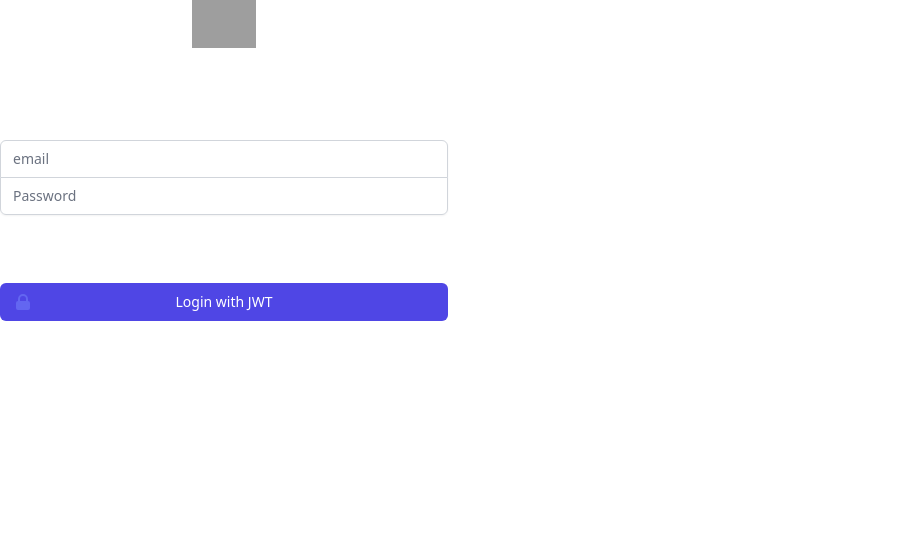
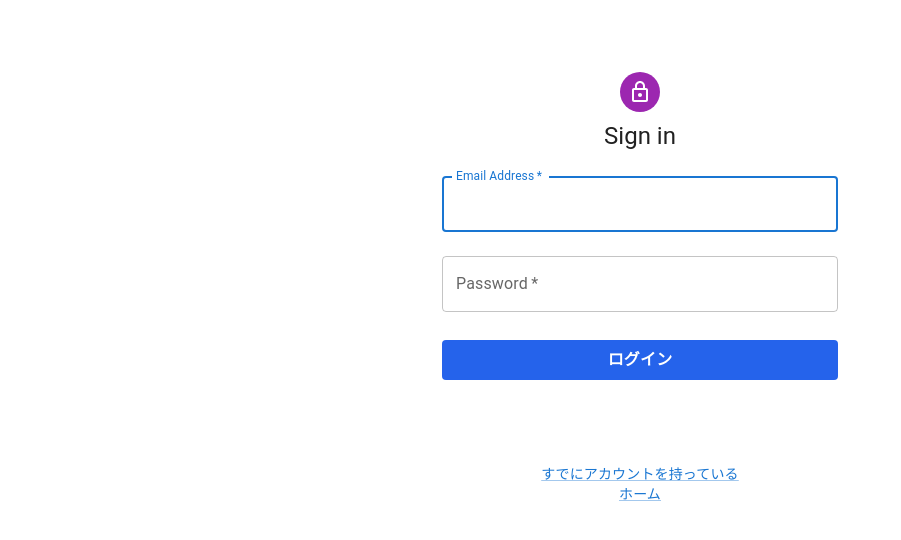
Before and after one commit to sugizou3/BisinessHakase_frontend, a Next.js app: page /signup in a window 1280 px wide. Shown: the top 540 px of the page, without its empty margins (0-901 px from the left). Built offline with nearby package versions, Linux system fonts and the light colour scheme; grey boxes are pictures that could not be loaded.

Commit message:
update-2022-8-21

```diff
--- a/components/UIkit/AppBar.js
+++ b/components/UIkit/AppBar.js
@@ -1,19 +1,29 @@
 import Button from "@mui/material/Button";
+import Avatar from "@mui/material/Avatar";
 import { SearchComponent } from "./index.js";
 import Link from "next/link";
 import { useRouter } from "next/router";
 import Cookie from "universal-cookie";
+import { useSelector, useDispatch } from "react-redux";
+import {
+  selectAuthen,
+  editEmail,
+  editPassword,
+} from "../../src/reducks/login/loginSlice.js";
 
 const cookie = new Cookie();
 
 export default function AppBar() {
   const router = useRouter();
+  const dispatch = useDispatch();
+  const authen = useSelector(selectAuthen);
 
   const logout = () => {
+    dispatch(editEmail(""));
+    dispatch(editPassword(""));
     cookie.remove("access_token", { path: "/" });
     router.push("/signup");
   };
-
 
   return (
     <div className="flex justify-between items-center h-14 mx-4">
@@ -27,16 +37,23 @@ export default function AppBar() {
       <div className="flex items-center justify-center flex-grow h-10">
         <SearchComponent />
       </div>
+      {authen.email ? (
+        <button onClick={logout}>
+          <Avatar>H</Avatar>
+        </button>
+      ) : (
+        <Link href="signup/">
           <Button
             type="submit"
             fullWidth
             variant="outlined"
             sx={{ fontWeight: "bold", width: 90 }}
             className="flex items-center "
-          onClick={logout}
           >
             ログイン
           </Button>
+        </Link>
+      )}
     </div>
   );
 }
--- a/components/UIkit/Chip.js
+++ b/components/UIkit/Chip.js
@@ -4,7 +4,7 @@ import Link from "next/link";
 export default function Chip({ name = "" }) {
   return (
     <Link href="/">
-      <div className="font-Roboto font-medium text-sm border border-stone-300 bg-stone-100 hover:bg-stone-200 rounded-full px-3 h-8 flex items-center cursor-pointer min-w-max select-none">
+      <div className="font-Roboto font-medium text-sm border border-stone-300 bg-stone-100 hover:bg-stone-200 rounded-full px-3 h-8 flex items-center cursor-pointer min-w-max select-none ">
         {/* <div className="font-Roboto font-medium text-sm border border-black bg-black text-white rounded-full px-3 h-8 flex items-center cursor-pointer select-none"> */}
         {name}
       </div>
--- a/components/UIkit/ChipBar.js
+++ b/components/UIkit/ChipBar.js
@@ -4,8 +4,8 @@ import { Chip } from "./";
 
 export default function ChipBar() {
   return (
-    <div className="flex items-center px-6 py-2 px-4 space-x-3 overflow-x-scroll hidden-scrollbar hidden-scrollbar::-webkit-scrollbar ">
-      <Chip name="python" />
+    <div className="flex items-center px-6 py-2 px-4 space-x-3 overflow-x-scroll  hidden-scrollbar hidden-scrollbar::-webkit-scrollbar whitespace-nowrap ">
+      <Chip name="python" className="inline-block"/>
       <Chip name="javascript" />
       <Chip name="数学" />
       <Chip name="音楽" />
--- a/package.json
+++ b/package.json
@@ -14,14 +14,20 @@
     "@emotion/styled": "^11.8.1",
     "@mui/icons-material": "^5.6.0",
     "@mui/material": "^5.6.0",
+    "@reduxjs/toolkit": "^1.8.2",
+    "axios": "^0.27.2",
     "next": "12.1.0",
     "node-fetch": "^3.2.4",
     "react": "17.0.2",
     "react-dom": "17.0.2",
+    "react-redux": "^8.0.2",
+    "redux": "^4.2.0",
+    "redux-persist": "^6.0.0",
     "swr": "^1.2.2",
     "universal-cookie": "^4.0.4"
   },
   "devDependencies": {
+    "@types/react-redux": "^7.1.24",
     "autoprefixer": "^10.4.4",
     "eslint": "8.11.0",
     "eslint-config-next": "12.1.0",
--- a/pages/_app.js
+++ b/pages/_app.js
@@ -1,8 +1,16 @@
-import '../styles/globals.css'
-import 'tailwindcss/tailwind.css'
+import "../styles/globals.css";
+import "tailwindcss/tailwind.css";
+
+import React from "react";
+import store from "../src/reducks/store";
+import { Provider } from "react-redux";
 
 function MyApp({ Component, pageProps }) {
-  return <Component {...pageProps} />
+  return (
+    <Provider store={store}>
+      <Component {...pageProps} />
+    </Provider>
+  );
 }
 
-export default MyApp
+export default MyApp;
--- a/pages/create.js
+++ b/pages/create.js
@@ -1,26 +1,51 @@
-import {useState} from "react";
+import { useState } from "react";
 import TextField from "@mui/material/TextField";
 import "tailwindcss/tailwind.css";
-import Button from '@mui/material/Button';
+import Link from "next/link";
+import Button from "@mui/material/Button";
 import Layout from "../components/Layout";
 import { MessageCard } from "../components/UIkit";
+import { useSelector, useDispatch } from "react-redux";
+import { selectAuthen } from "../src/reducks/login/loginSlice";
 
 export default function Search() {
+  const dispatch = useDispatch();
+  const authen = useSelector(selectAuthen);
 
-  const [value, setValue] = useState('');
+  const [value, setValue] = useState("");
 
   const handleChange = (event) => {
     setValue(event.target.value);
   };
 
   return (
+    <>
+      {authen.email ? (
         <Layout title="Search">
           <div className="flex justify-center p-8 bg-stone-50 h-full">
             <div className="flex flex-col w-4/5 max-w-2xl">
-        <TextField id="outlined-basic" label="題名" variant="standard" className="mb-12" />
+              <TextField
+                id="outlined-basic"
+                label="題名"
+                variant="standard"
+                className="mb-12"
+              />
               <div className=" self-end w-3/5">
-        <TextField id="standard-basic" label="本の名前" variant="standard" size="small" className="mb-6  w-full" />
-        <TextField id="standard-basic" label="本の著者" variant="standard" size="small" className="mb-16 w-full" /></div>
+                <TextField
+                  id="standard-basic"
+                  label="本の名前"
+                  variant="standard"
+                  size="small"
+                  className="mb-6  w-full"
+                />
+                <TextField
+                  id="standard-basic"
+                  label="本の著者"
+                  variant="standard"
+                  size="small"
+                  className="mb-16 w-full"
+                />
+              </div>
               <TextField
                 id="filled-multiline-flexible"
                 label="内容"
@@ -33,8 +58,30 @@ export default function Search() {
                 className="mb-16"
               />
 
-        <Button variant="outlined" className="flex mb-16 w-24 self-center">Contained</Button>
-      </div></div>
+              <Button
+                variant="outlined"
+                className="flex mb-16 w-24 self-center"
+              >
+                Contained
+              </Button>
+            </div>
+          </div>
         </Layout>
+      ) : (
+        <Layout title="Search">
+          <Link href="signup/">
+            <Button
+              type="submit"
+              fullWidth
+              variant="outlined"
+              sx={{ fontWeight: "bold", width: 90 }}
+              className="flex items-center "
+            >
+              ログイン
+            </Button>
+          </Link>
+        </Layout>
+      )}
+    </>
   );
 }
--- a/pages/signup.js
+++ b/pages/signup.js
@@ -1,10 +1,41 @@
+import Avatar from "@mui/material/Avatar";
+import Button from "@mui/material/Button";
+import CssBaseline from "@mui/material/CssBaseline";
+import TextField from "@mui/material/TextField";
+import FormControlLabel from "@mui/material/FormControlLabel";
+import Checkbox from "@mui/material/Checkbox";
+import Link from "@mui/material/Link";
+import Grid from "@mui/material/Grid";
+import Box from "@mui/material/Box";
+import LockOutlinedIcon from "@mui/icons-material/LockOutlined";
+import Typography from "@mui/material/Typography";
+import Container from "@mui/material/Container";
+import { createTheme, ThemeProvider } from "@mui/material/styles";
 import { useState } from "react";
 import { useRouter } from "next/router";
 import Cookie from "universal-cookie";
+import { useSelector, useDispatch } from "react-redux";
+import {
+  editEmail,
+  editPassword,
+  toggleMode,
+  selectAuthen,
+  selectIsLoginView,
+  selectProfile,
+  fetchAsyncRegister,
+  fetchAsyncProf,
+} from "../src/reducks/login/loginSlice";
 
 const cookie = new Cookie();
 
+const theme = createTheme();
+
 export default function Auth() {
+  const dispatch = useDispatch();
+  const authen = useSelector(selectAuthen);
+  const isLoginView = useSelector(selectIsLoginView);
+  const btnDisabler = authen.email === "" || authen.password === "";
+
   const router = useRouter();
   const [email, setEmail] = useState("");
   const [password, setPassword] = useState("");
@@ -32,6 +63,8 @@ export default function Auth() {
         .then((data) => {
           const options = { path: "/" };
           cookie.set("access_token", data.access, options);
+          dispatch(editEmail(email));
+          dispatch(editPassword(password));
         });
       router.push("/");
     } catch (err) {
@@ -64,85 +97,67 @@ export default function Auth() {
   };
 
   return (
-    <div className="max-w-md w-full space-y-8">
-      <div>
-        <img
-          className="mx-auto h-12 w-auto"
-          src="https://tailwindui.com/img/logos/workflow-mark-indigo-600.svg"
-          alt="Workflow"
-        />
-        <h2 className="mt-6 text-center text-3xl font-extrabold text-white">
-          {isLogin ? "Login" : "Sign up"}
-        </h2>
-      </div>
-      <form className="mt-8 space-y-6" onSubmit={authUser}>
-        <input type="hidden" name="remember" value="true" />
-        <div className="rounded-md shadow-sm -space-y-px">
-          <div>
-            <input
+    <>
+      <ThemeProvider theme={theme}>
+        <Container component="main" maxWidth="xs">
+          <CssBaseline />
+          <Box
+            sx={{
+              marginTop: 8,
+              display: "flex",
+              flexDirection: "column",
+              alignItems: "center",
+            }}
+          >
+            <Avatar sx={{ m: 1, bgcolor: "secondary.main" }}>
+              <LockOutlinedIcon />
+            </Avatar>
+            <Typography component="h1" variant="h5">
+              Sign in
+            </Typography>
+            <Box component="form" onSubmit={authUser} noValidate sx={{ mt: 1 }}>
+              <TextField
+                margin="normal"
+                required
+                fullWidth
+                id="email"
+                label="Email Address"
                 name="email"
-              type="text"
                 autoComplete="email"
-              required
-              className="appearance-none rounded-none relative block w-full px-3 py-2 border border-gray-300 placeholder-gray-500 text-gray-900 rounded-t-md focus:outline-none focus:ring-indigo-500 focus:border-indigo-500 focus:z-10 sm:text-sm"
-              placeholder="email"
-              value={email}
+                autoFocus
                 onChange={(e) => {
                   setEmail(e.target.value);
                 }}
               />
-          </div>
-          <div>
-            <input
+              <TextField
+                margin="normal"
+                required
+                fullWidth
                 name="password"
+                label="Password"
                 type="password"
+                id="password"
                 autoComplete="current-password"
-              required
-              className="appearance-none rounded-none relative block w-full px-3 py-2 border border-gray-300 placeholder-gray-500 text-gray-900 rounded-b-md focus:outline-none focus:ring-indigo-500 focus:border-indigo-500 focus:z-10 sm:text-sm"
-              placeholder="Password"
-              value={password}
                 onChange={(e) => {
                   setPassword(e.target.value);
                 }}
               />
+
+              <button class="bg-blue-600 hover:bg-blue-500 text-white font-bold mt-5 mb-5 w-full py-2 px-4 rounded">
+                ログイン
+              </button>
+              <div className="mt-16 text-center flex flex-col">
+                  <Link href="#" variant="body2" className="text-lg ">
+                    すでにアカウントを持っている
+                  </Link>
+                  <Link href="/" variant="body2" className="text-lg mt-10">
+                    ホーム
+                  </Link>
                 </div>
-        </div>
-
-        <div className="flex items-center justify-center">
-          <div className="text-sm">
-            <span
-              onClick={() => setIsLogin(!isLogin)}
-              className="cursor-pointer font-medium text-white hover:text-indigo-500"
-            >
-              change mode ?
-            </span>
-          </div>
-        </div>
-
-        <div>
-          <button
-            type="submit"
-            className="group relative w-full flex justify-center py-2 px-4 border border-transparent text-sm font-medium rounded-md text-white bg-indigo-600 hover:bg-indigo-700 focus:outline-none focus:ring-2 focus:ring-offset-2 focus:ring-indigo-500"
-          >
-            <span className="absolute left-0 inset-y-0 flex items-center pl-3">
-              <svg
-                className="h-5 w-5 text-indigo-500 group-hover:text-indigo-400"
-                xmlns="http://www.w3.org/2000/svg"
-                viewBox="0 0 20 20"
-                fill="currentColor"
-                aria-hidden="true"
-              >
-                <path
-                  fillRule="evenodd"
-                  d="M5 9V7a5 5 0 0110 0v2a2 2 0 012 2v5a2 2 0 01-2 2H5a2 2 0 01-2-2v-5a2 2 0 012-2zm8-2v2H7V7a3 3 0 016 0z"
-                  clipRule="evenodd"
-                />
-              </svg>
-            </span>
-            {isLogin ? "Login with JWT" : "Create new user"}
-          </button>
-        </div>
-      </form>
-    </div>
+            </Box>
+          </Box>
+        </Container>
+      </ThemeProvider>
+    </>
   );
 }
--- /dev/null
+++ b/src/reducks/login/loginSlice.js
@@ -0,0 +1,101 @@
+// import { createSlice } from "@reduxjs/toolkit";
+
+// export const loginSlice = createSlice({
+//   name: "login",
+//   initialState: {
+//     login:false,
+//   },
+//   reducers: {
+//     signup: () => {
+//       login = true;
+//     },
+//     signout:() => {
+//       login = false;
+//     },
+//   },
+// });
+
+// export const { signup, signout } = loginSlice.actions;
+
+// export const selectLogins = (state) => state.login.logins;
+
+// export default loginSlice.reducer;
+
+
+import { createSlice, createAsyncThunk } from "@reduxjs/toolkit";
+import axios from "axios";
+
+
+//const token = localStorage.localJWT;
+
+export const fetchAsyncLogin = createAsyncThunk("login/post", async (auth) => {
+  const res = await axios.post(`${NEXT_PUBLIC_RESTAPI_URL}authen/jwt/create`, auth, {
+    headers: {
+      "Content-Type": "application/json",
+    },
+  });
+  return res.data;
+});
+
+export const fetchAsyncRegister = createAsyncThunk(
+  "login/register",
+  async (auth) => {
+    const res = await axios.post(`${NEXT_PUBLIC_RESTAPI_URL}api/register/`, auth, {
+      headers: {
+        "Content-Type": "application/json",
+      },
+    });
+    return res.data;
+  }
+);
+
+export const fetchAsyncProf = createAsyncThunk("login/get", async () => {
+  const res = await axios.get(`${NEXT_PUBLIC_RESTAPI_URL}api/myprofile/`, {
+    headers: {
+      Authorization: `JWT ${token}`,
+    },
+  });
+  return res.data;
+});
+
+const loginSlice = createSlice({
+  name: "login",
+  initialState: {
+    authen: {
+      email: "",
+      password: "",
+    },
+    isLoginView: true,
+    profile: {
+      id: 0,
+      nickName: "",
+      userProfile:"",
+    },
+  },
+  reducers: {
+    editEmail(state, action) {
+      state.authen.email = action.payload;
+    },
+    editPassword(state, action) {
+      state.authen.password = action.payload;
+    },
+    toggleMode(state) {
+      state.isLoginView = !state.isLoginView;
+    },
+  },
+  extraReducers: (builder) => {
+    builder.addCase(fetchAsyncLogin.fulfilled, (state, action) => {
+      localStorage.setItem("localJWT", action.payload.access);
+      action.payload.access && (window.location.href = "/");
+    });
+    builder.addCase(fetchAsyncProf.fulfilled, (state, action) => {
+      state.profile = action.payload;
+    });
+  },
+});
+export const { editEmail, editPassword, toggleMode } = loginSlice.actions;
+export const selectAuthen = (state) => state.login.authen;
+export const selectIsLoginView = (state) => state.login.isLoginView;
+export const selectProfile = (state) => state.login.profile;
+
+export default loginSlice.reducer;
--- /dev/null
+++ b/src/reducks/store.js
@@ -0,0 +1,10 @@
+import { configureStore } from "@reduxjs/toolkit";
+import taskReducer from "./task/taskSlice";
+import loginReducer from "./login/loginSlice";
+
+export default configureStore({
+  reducer: {
+    task: taskReducer,
+    login: loginReducer,
+  },
+});
--- /dev/null
+++ b/src/reducks/task/taskSlice.js
@@ -0,0 +1,39 @@
+import { createSlice } from "@reduxjs/toolkit";
+
+export const taskSlice = createSlice({
+  name: "task",
+  initialState: {
+    idCount: 3,
+    tasks: [
+      { id: 3, title: "TASK C", completed: true },
+      { id: 2, title: "TASK B", completed: false },
+      { id: 1, title: "TASK A", completed: true },
+    ],
+  },
+  reducers: {
+    newTask: (state, action) => {
+      state.idCount++;
+      const newItem = {
+        id: state.idCount,
+        title: action.payload,
+        completed: false,
+      };
+      state.tasks = [newItem, ...state.tasks];
+    },
+    completeTask: (state, action) => {
+      const task = state.tasks.find((t) => t.id === action.payload.id);
+      if (task) {
+        task.completed = !task.completed;
+      }
+    },
+    deleteTask: (state, action) => {
+      state.tasks.filter((t) => t.id !== action.payload.id);
+    },
+  },
+});
+
+export const { newTask, completeTask, deleteTask } = taskSlice.actions;
+
+export const selectTasks = (state) => state.task.tasks;
+
+export default taskSlice.reducer;
--- a/styles/Home.module.css
+++ b/styles/Home.module.css
@@ -1,6 +1,8 @@
 .container {
   padding: 0 2rem;
 }
+
+
 
 .main {
   min-height: 100vh;
```
Also changed, not shown: pages/index.js (+7 -1 lines), 1 other file (tests, documents, lock files or other folders). Lines whose indentation alone changed are shown as unchanged.
